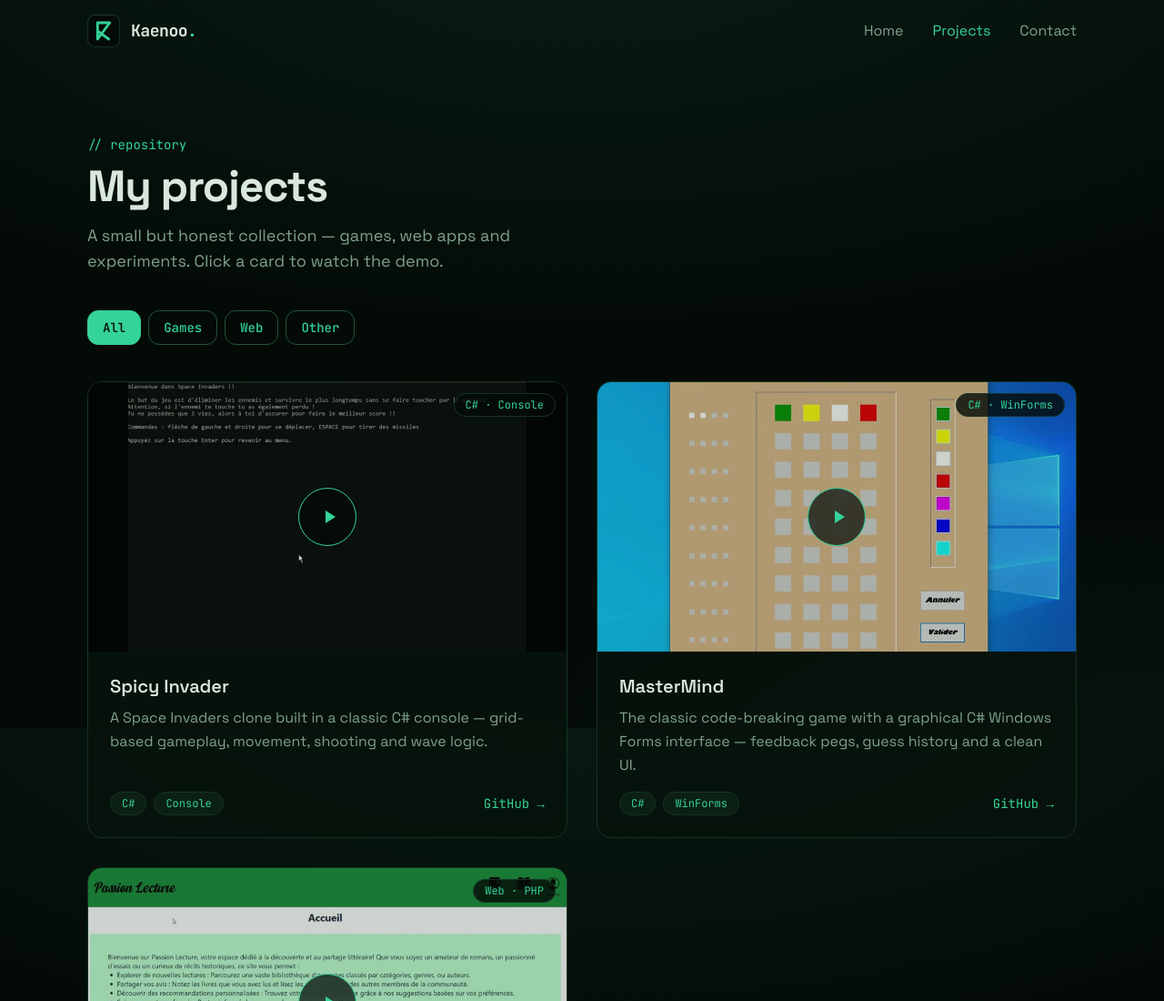
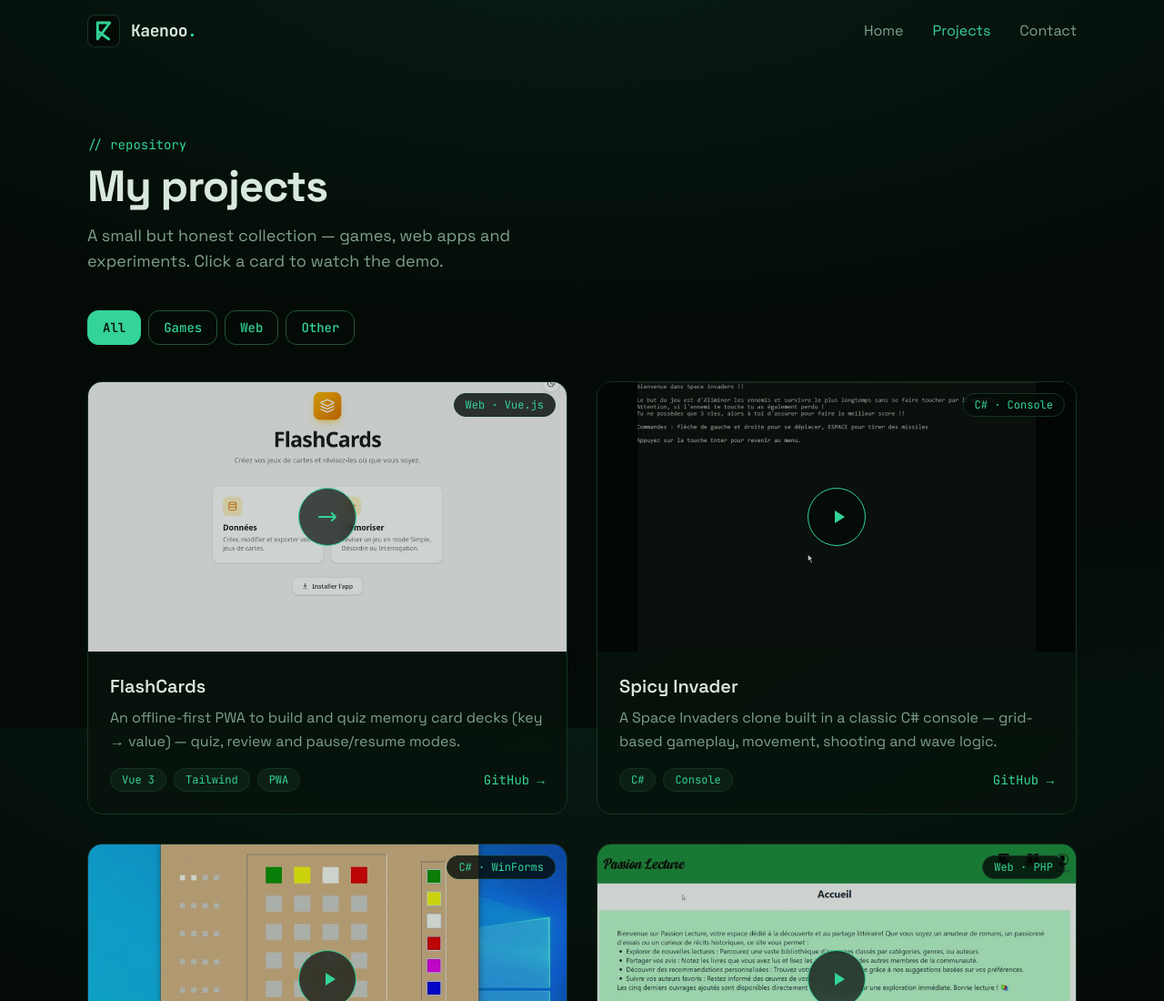
Before and after one commit to Kaenoo/Kaenoo.github.io, a website: page myProjects.html in a window 1280 px wide. Shown: the top 1100 px of the page at 91% size. Drawn offline with Linux system fonts and the light colour scheme.

Commit message:
add FlashCards project card with link to live site

```diff
--- a/myProjects.html
+++ b/myProjects.html
@@ -83,6 +83,37 @@
 
         <!-- ===== Projects grid ===== -->
         <section class="container-page grid gap-8 pb-20 lg:grid-cols-2 lg:pb-28" id="projects-grid">
+
+            <!-- FlashCards -->
+            <article class="card flex flex-col overflow-hidden" data-category="web">
+                <a href="https://kaenoo.github.io/flashCards/" target="_blank" rel="noopener"
+                    class="group relative block aspect-video w-full overflow-hidden bg-ink-3" aria-label="Open FlashCards website">
+                    <img src="./img/posters/flashCards.png" alt="FlashCards app preview"
+                        class="h-full w-full object-cover opacity-80 transition duration-500 group-hover:scale-105 group-hover:opacity-100" loading="lazy">
+                    <span class="absolute inset-0 grid place-items-center">
+                        <span class="grid h-16 w-16 place-items-center rounded-full border border-signal bg-ink/70 text-signal backdrop-blur transition-transform duration-300 group-hover:scale-110">
+                            <svg class="h-6 w-6" fill="none" stroke="currentColor" stroke-width="2" viewBox="0 0 24 24"><path stroke-linecap="round" stroke-linejoin="round" d="M17 8l4 4m0 0l-4 4m4-4H3"></path></svg>
+                        </span>
+                    </span>
+                    <span class="absolute right-3 top-3 chip !bg-ink/80">Web · Vue.js</span>
+                </a>
+                <div class="flex flex-1 flex-col p-6">
+                    <h2 class="text-xl font-semibold text-frost">FlashCards</h2>
+                    <p class="mt-2 flex-1 leading-relaxed text-mist">
+                        An offline-first PWA to build and quiz memory card decks (key → value) — quiz, review and
+                        pause/resume modes.
+                    </p>
+                    <div class="mt-4 flex items-center justify-between gap-4">
+                        <ul class="flex flex-wrap gap-2" aria-label="Technologies">
+                            <li class="chip">Vue 3</li>
+                            <li class="chip">Tailwind</li>
+                            <li class="chip">PWA</li>
+                        </ul>
+                        <a href="https://github.com/Kaenoo/flashCards" target="_blank" rel="noopener"
+                            class="font-mono text-sm text-signal underline-offset-4 hover:underline">GitHub →</a>
+                    </div>
+                </div>
+            </article>
 
             <!-- Spicy Invader -->
             <article class="card flex flex-col overflow-hidden" data-category="game">
```
Also changed, not shown: img/posters/flashCards.png (added).
